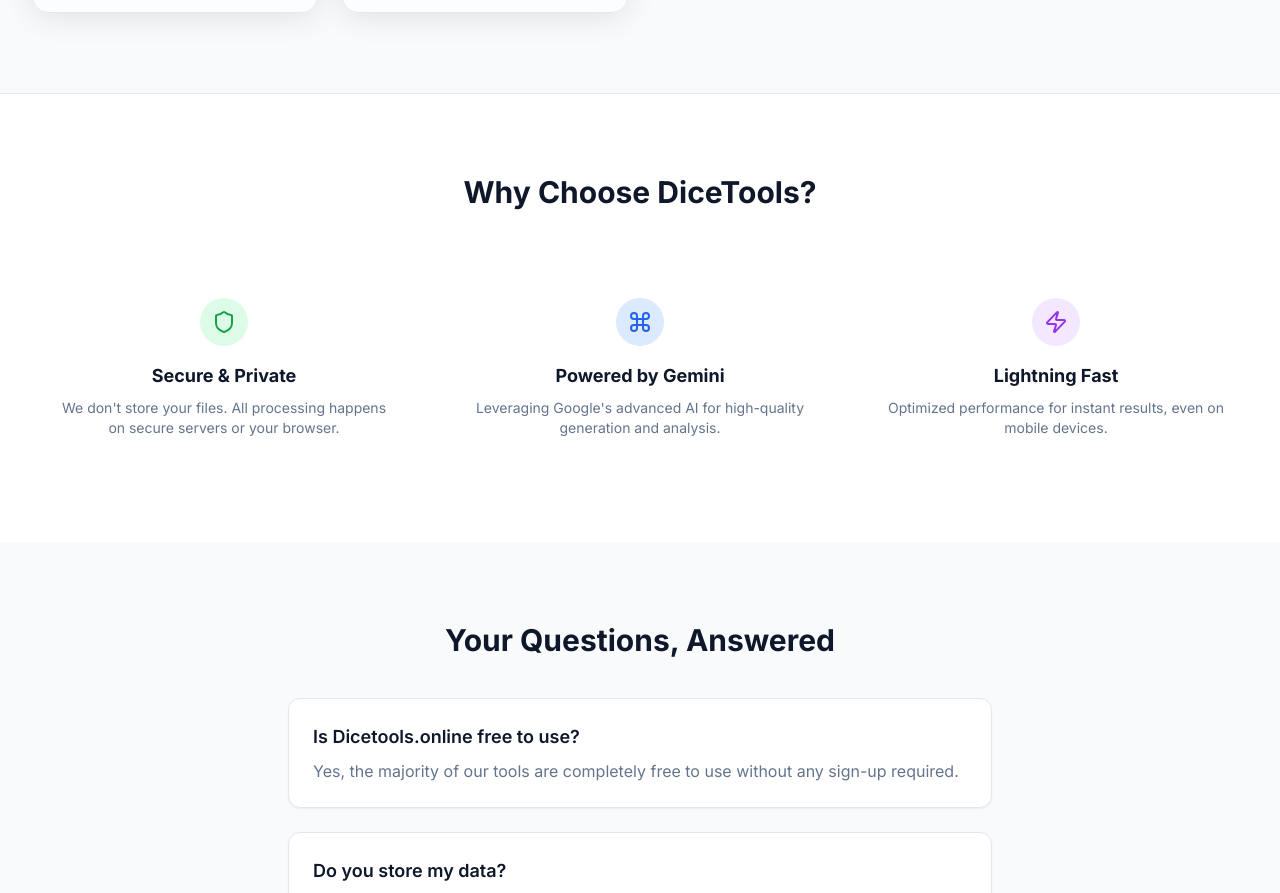
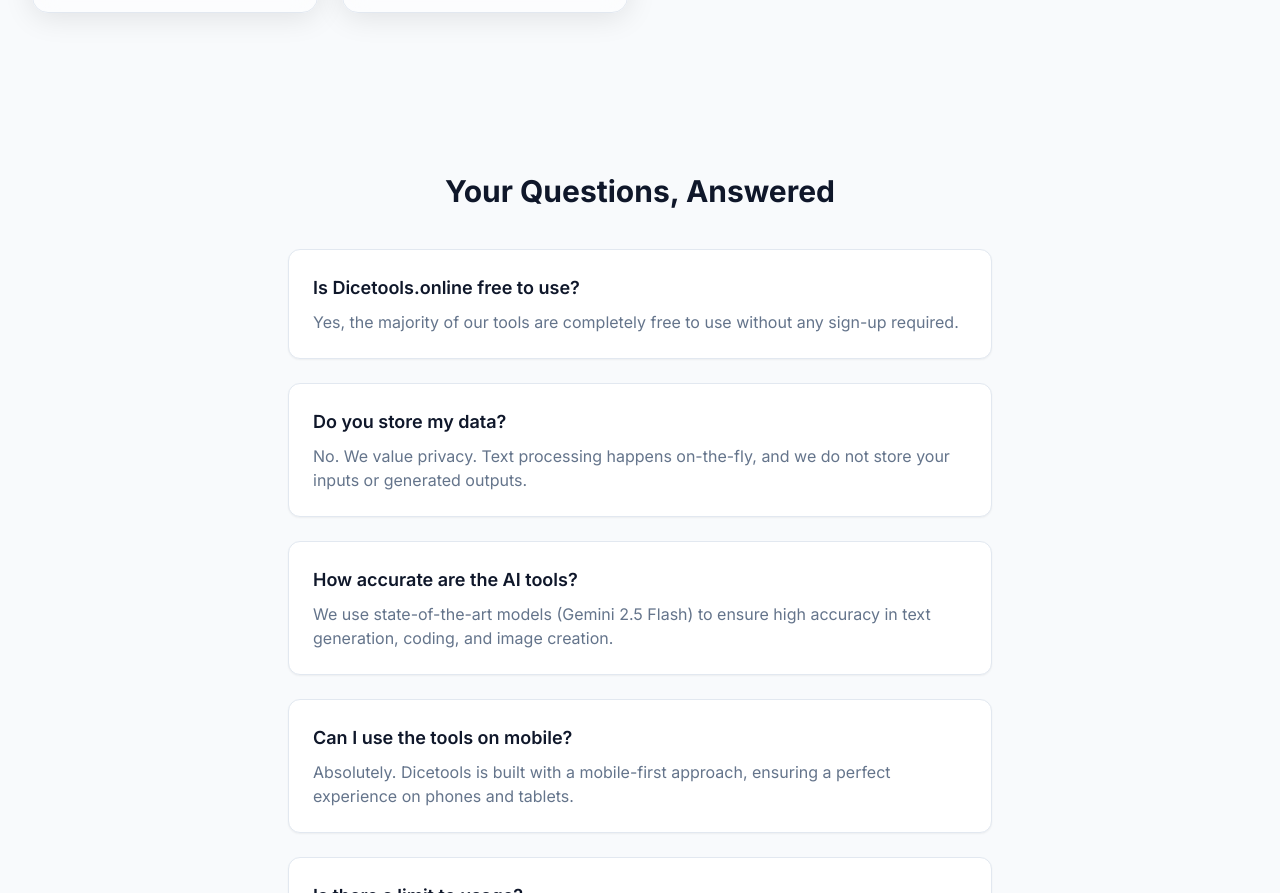
Before and after one commit to akbar316/dicetools-live, a React (Vite) app: page / in a window 1280 px wide. Shown: the part 3595-4488 px from the top of the page. Built offline with nearby package versions, Linux system fonts and the light colour scheme; no server answers.

Commit message:
feat: remove why choose us section

```diff
--- a/components/home/HomePage.tsx
+++ b/components/home/HomePage.tsx
@@ -153,39 +153,6 @@ const HomePage: React.FC<HomePageProps> = ({
           </div>
       </section>
 
-      {/* Why Choose Us */}
-      <section className="py-20 bg-white dark:bg-slate-900 border-t border-slate-200 dark:border-slate-800">
-          <div className="max-w-7xl mx-auto px-4 sm:px-6 lg:px-8">
-              <div className="text-center mb-16">
-              <h2 className="text-3xl font-bold text-slate-900 dark:text-white mb-4">Why Choose DiceTools?</h2>
-              </div>
-
-              <div className="grid grid-cols-1 md:grid-cols-3 gap-8">
-              <div className="text-center p-6">
-                  <div className="w-12 h-12 rounded-full bg-green-100 dark:bg-green-900/30 flex items-center justify-center mx-auto mb-4">
-                  <Shield className="w-6 h-6 text-green-600" />
-                  </div>
-                  <h3 className="text-lg font-bold mb-2 dark:text-white">Secure & Private</h3>
-                  <p className="text-sm text-slate-500">We don't store your files. All processing happens on secure servers or your browser.</p>
-              </div>
-              <div className="text-center p-6">
-                  <div className="w-12 h-12 rounded-full bg-blue-100 dark:bg-blue-900/30 flex items-center justify-center mx-auto mb-4">
-                  <Command className="w-6 h-6 text-blue-600" />
-                  </div>
-                  <h3 className="text-lg font-bold mb-2 dark:text-white">Powered by Gemini</h3>
-                  <p className="text-sm text-slate-500">Leveraging Google's advanced AI for high-quality generation and analysis.</p>
-              </div>
-              <div className="text-center p-6">
-                  <div className="w-12 h-12 rounded-full bg-purple-100 dark:bg-purple-900/30 flex items-center justify-center mx-auto mb-4">
-                  <Zap className="w-6 h-6 text-purple-600" />
-                  </div>
-                  <h3 className="text-lg font-bold mb-2 dark:text-white">Lightning Fast</h3>
-                  <p className="text-sm text-slate-500">Optimized performance for instant results, even on mobile devices.</p>
-              </div>
-              </div>
-          </div>
-      </section>
-
       {/* FAQ */}
       <section id="faq" className="py-20 bg-slate-50 dark:bg-slate-950">
           <div className="max-w-3xl mx-auto px-4 sm:px-6 lg:px-8">
```
